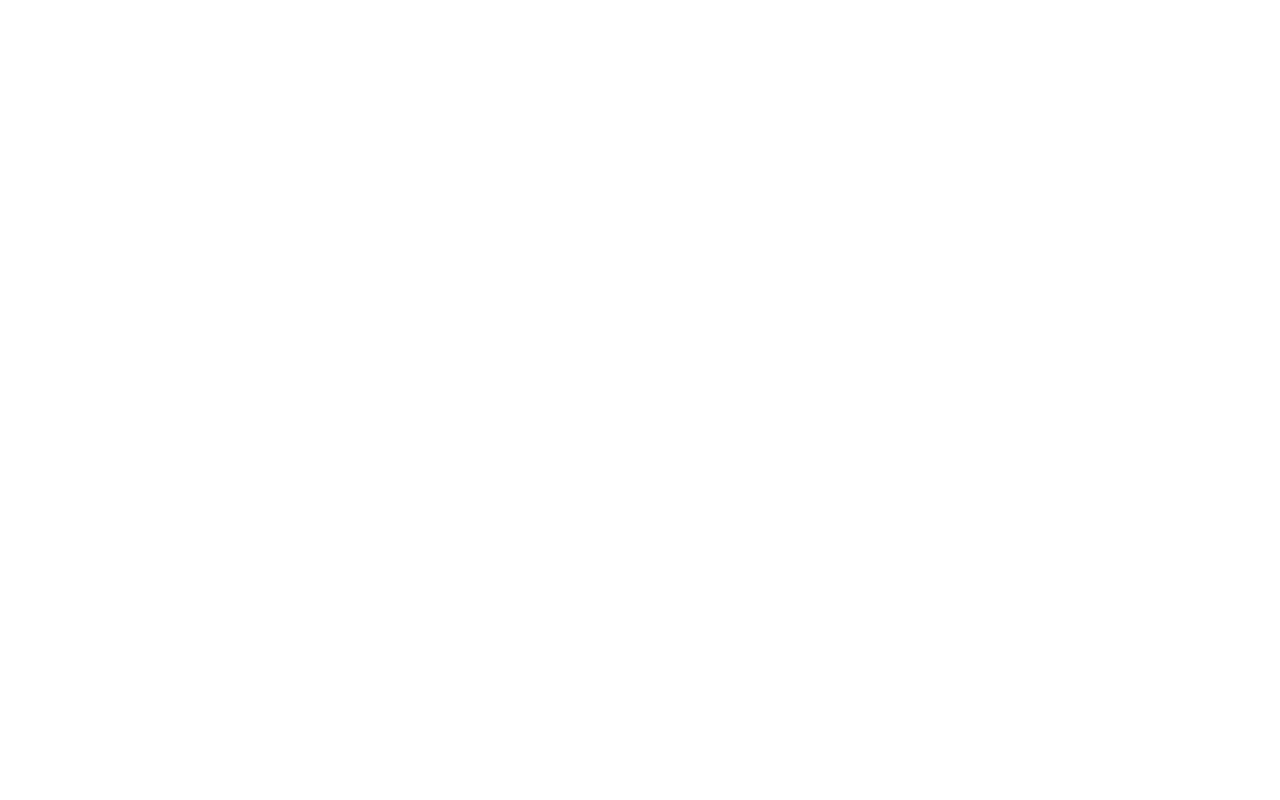
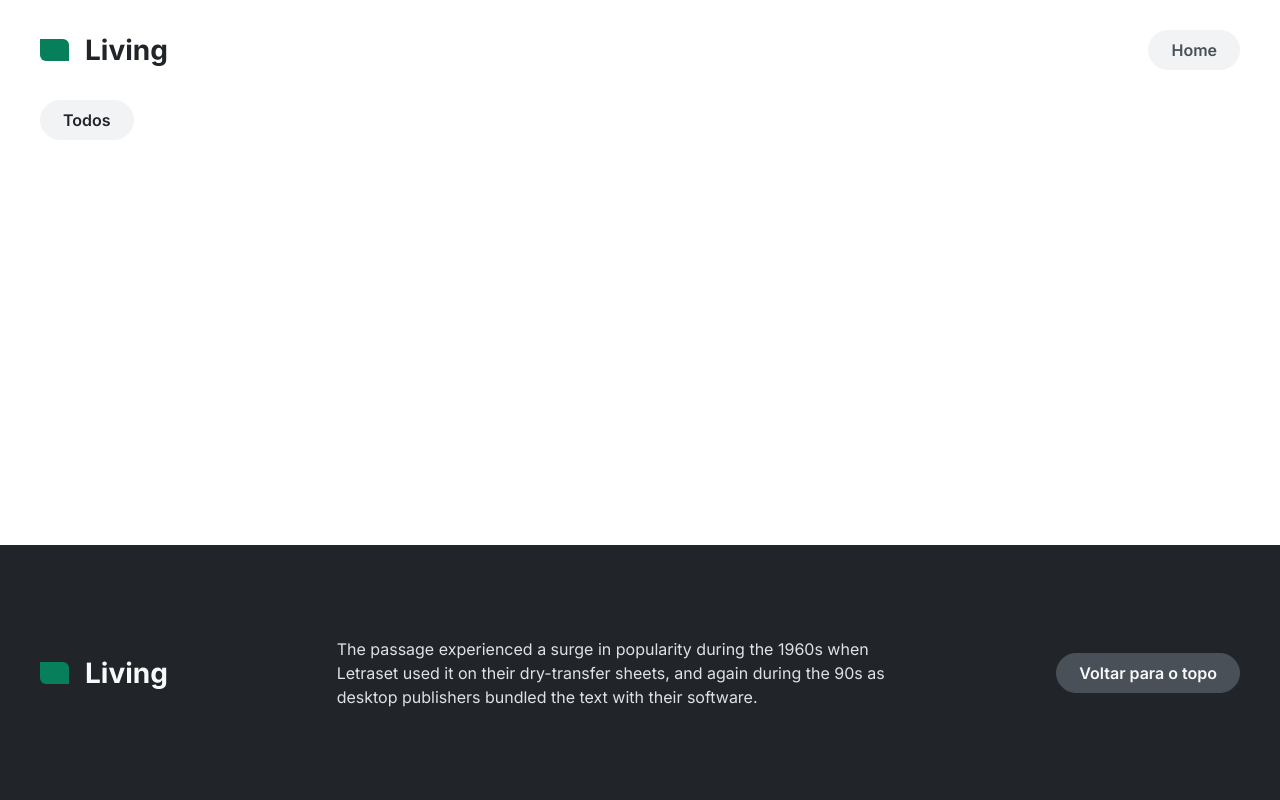
Before and after one commit to diegoguilhermeDS/living, a plain HTML site: page src/pages/post/index.html in a window 1280 px wide. Drawn offline with Linux system fonts and the light colour scheme.

Commit message:
feat: post page

```diff
--- a/src/pages/post/index.css
+++ b/src/pages/post/index.css
@@ -1 +1,45 @@
 /* Desenvolva seu estilo aqui */
+/* style header */
+.container-header {
+    display: flex;
+    align-items: center;
+    justify-content: space-between;
+    padding: 1.875rem 0;
+    height: 6.25rem;
+}
+
+
+
+
+
+/* style main */
+.container-nav-category {
+    margin: 0 0 2.875rem 0;
+}
+
+.list-category {
+    display: flex;
+    gap: 1.25rem;
+}
+
+
+/* style footer */
+.container-footer {
+    height: 15.938rem;
+    width: 100%;
+    background-color: var(--color-grey-100);
+    position: absolute;
+    bottom: 0;
+    left: 0;
+}
+
+.container-footer-infor {
+    display: flex;
+    align-items: center;
+    justify-content: space-between;
+    height: 100%;
+}
+
+.container-footer-infor > span {
+    width: 551px;
+}
--- a/src/pages/post/index.html
+++ b/src/pages/post/index.html
@@ -5,8 +5,40 @@
     <meta http-equiv="X-UA-Compatible" content="IE=edge">
     <meta name="viewport" content="width=device-width, initial-scale=1.0">
     <title>Living</title>
+    <link rel="stylesheet" href="/src/styles/globalStyles.css">
+    <link rel="stylesheet" href="/src/styles/texts.css">
+    <link rel="stylesheet" href="/src/styles/colors.css">
+    <link rel="stylesheet" href="/src/styles/buttons.css">
+    <link rel="stylesheet" href="index.css">
 </head>
 <body>
-    <main></main>
+    <header class="container container-header">
+        <div class="container-logo">
+            <div class="logo"></div>
+            <h2 class="font-2-bold">Living</h2>
+        </div>
+        <button class="button-primary button-category-default font-4-semibold grey-2">Home</button>
+    </header>
+    <main class="container">
+        <nav class="container-nav-category">
+            <ul class="list-category">
+                <li class="font-4-semibold button-primary button-category-default gray-2">Todos</li>
+            </ul>
+        </nav>
+    </main>
+    <footer class="container-footer">
+        <div class="container container-footer-infor">
+            <div class="container-logo">
+                <div class="logo"></div>
+                <h2 class="font-2-bold white">Living</h2>
+            </div>
+            <span class="font-4-regular grey-4">
+                The passage experienced a surge in popularity during the 1960s when Letraset used it on their dry-transfer sheets, and again during the 90s as desktop publishers bundled the text with their software.
+            </span>
+            <button class="button-primary button-back-to-top font-4-semibold white" id="back-top">Voltar para o topo</button>
+        </div>
+    </footer>
+
+    <script type="module" src="/src/pages/post/index.html"></script>
 </body>
 </html>
```
